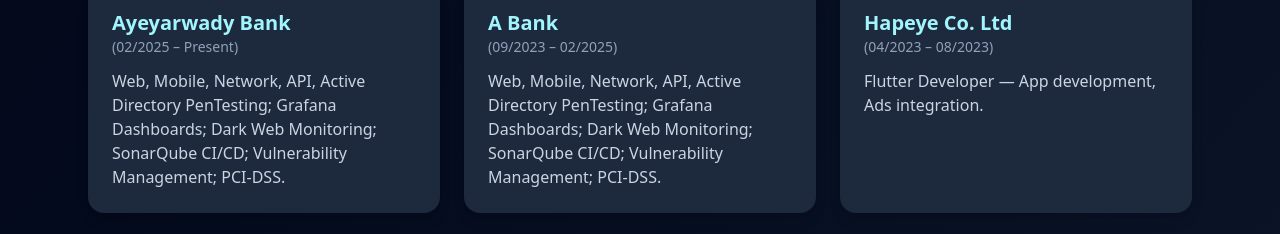
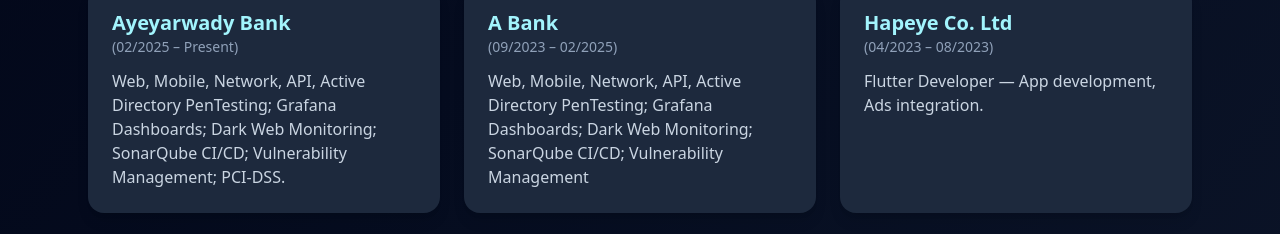
Before and after one commit to toezayarmoe/myportfolio, a Next.js app: page / in a window 1280 px wide. Shown: the part 566-800 px from the top of the page. Built offline with nearby package versions, Linux system fonts and the light colour scheme.

Commit message:
Update page.tsx

```diff
--- a/src/app/page.tsx
+++ b/src/app/page.tsx
@@ -48,7 +48,7 @@
               {
                 title: 'A Bank',
                 date: '(09/2023 – 02/2025)',
-                details: 'Web, Mobile, Network, API, Active Directory PenTesting; Grafana Dashboards; Dark Web Monitoring; SonarQube CI/CD; Vulnerability Management; PCI-DSS.'
+                details: 'Web, Mobile, Network, API, Active Directory PenTesting; Grafana Dashboards; Dark Web Monitoring; SonarQube CI/CD; Vulnerability Management'
               },
               {
                 title: 'Hapeye Co. Ltd',
```
